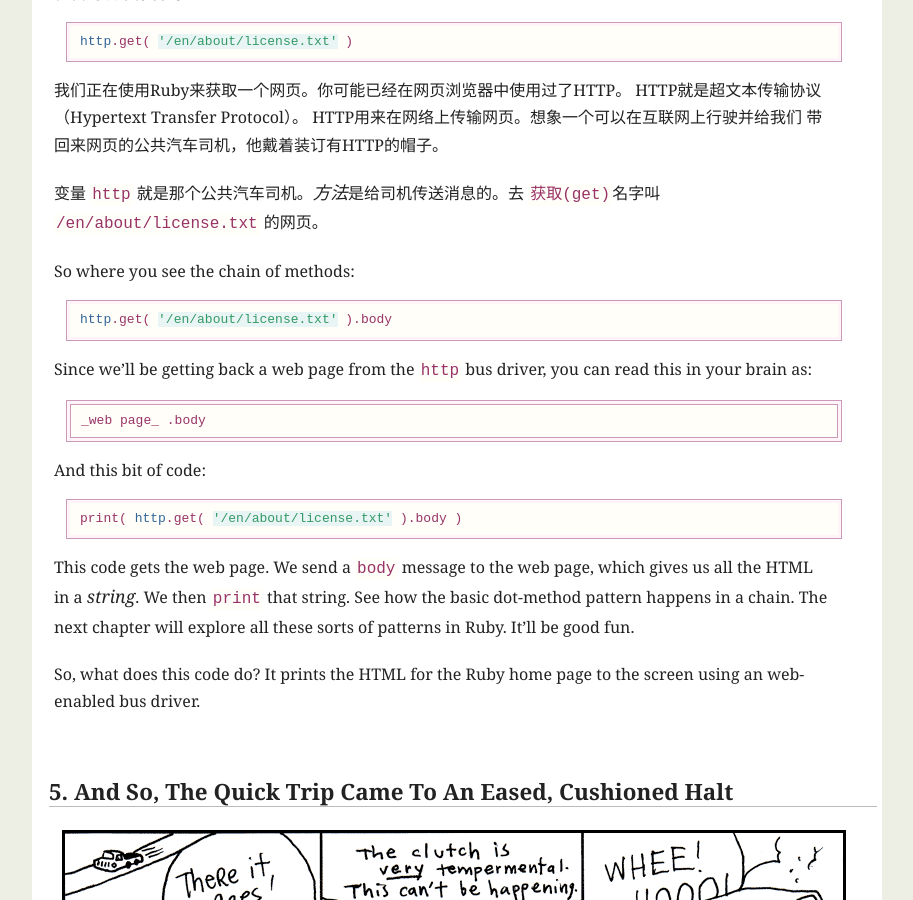
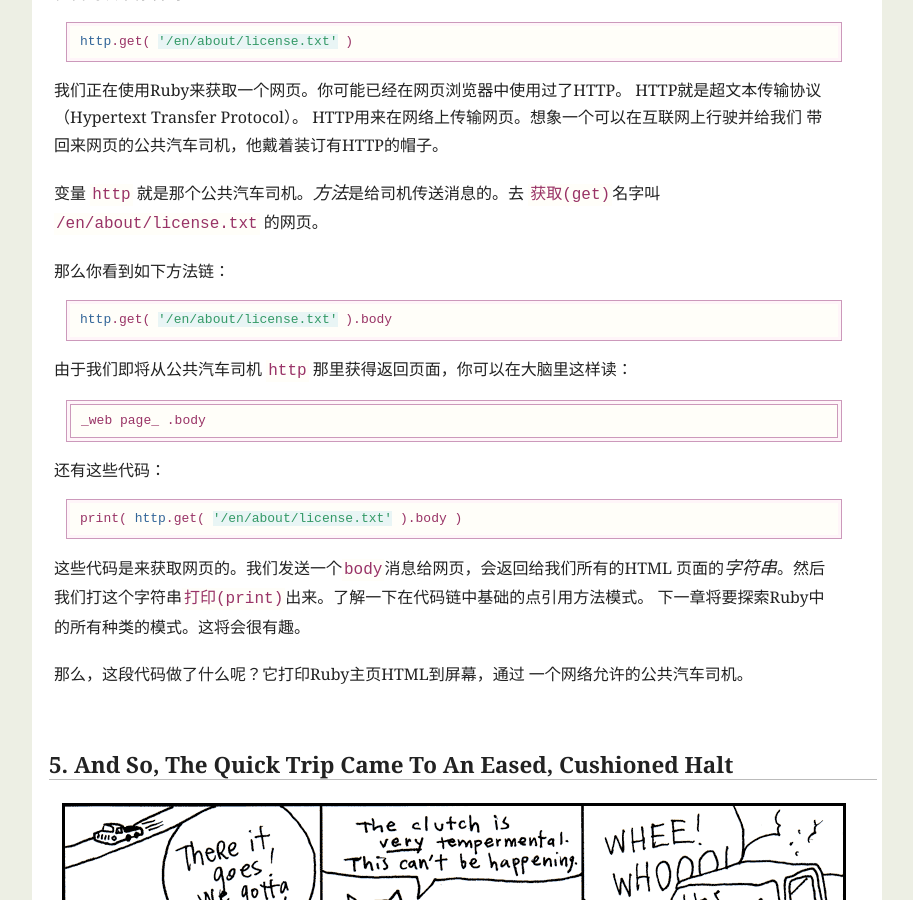
Before and after one commit to codecly259/poignant-guide-cn, a Jekyll site: the page built from _posts/1900-01-03-quick-ride.md, in a window 1280 px wide and 900 px high, scrolled down 15829 px. Shown: the whole window, without its empty margins (183-1096 px from the left). Built offline with Jekyll 4.4.1, drawn with Linux system fonts in a browser that asks for light colours; Markdown is read by kramdown in place of the engine named in the settings.

Commit message:
更新第三章第四节部分翻译

```diff
--- a/_posts/1900-01-03-quick-ride.md
+++ b/_posts/1900-01-03-quick-ride.md
@@ -695,30 +695,28 @@ http.get( '/en/about/license.txt' )
 变量 `http` 就是那个公共汽车司机。*方法*是给司机传送消息的。去 `获取(get)`名字叫 `/en/about/license.txt`
 的网页。
 
-So where you see the chain of methods:
+那么你看到如下方法链：
 
 {% highlight rb %}
 http.get( '/en/about/license.txt' ).body
 {% endhighlight %}
 
-Since we’ll be getting back a web page from the `http` bus driver, you can read
-this in your brain as:
+由于我们即将从公共汽车司机 `http` 那里获得返回页面，你可以在大脑里这样读：
 
     _web page_ .body
 
-And this bit of code:
+还有这些代码：
 
 {% highlight rb %}
 print( http.get( '/en/about/license.txt' ).body )
 {% endhighlight %}
 
-This code gets the web page. We send a `body` message to the web page, which
-gives us all the <span class="caps">HTML</span> in a _string_. We then `print`
-that string. See how the basic dot-method pattern happens in a chain. The next
-chapter will explore all these sorts of patterns in Ruby. It’ll be good fun.
+这些代码是来获取网页的。我们发送一个`body`消息给网页，会返回给我们所有的<span class="caps">HTML</span>
+页面的*字符串*。然后我们打这个字符串`打印(print)`出来。了解一下在代码链中基础的点引用方法模式。
+下一章将要探索Ruby中的所有种类的模式。这将会很有趣。
 
-So, what does this code do? It prints the <span class="caps">HTML</span> for the
-Ruby home page to the screen using an web-enabled bus driver.
+那么，这段代码做了什么呢？它打印Ruby主页<span class="caps">HTML</span>到屏幕，通过
+一个网络允许的公共汽车司机。
 
 <a name="section5"></a>
 
```
